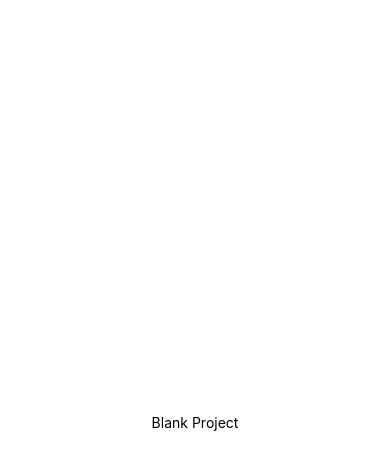
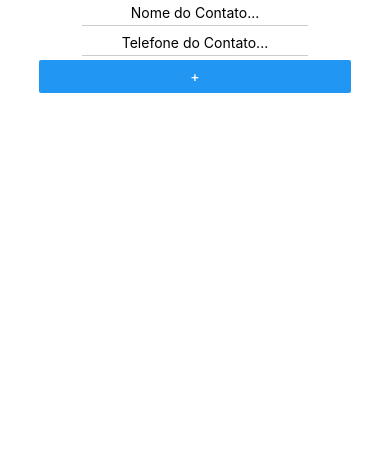
Before and after one commit to Nogueira94/PDM_FATEC, a React Native app: screen / in a window 390 px wide. Shown: the top 468 px of the page. Built offline with nearby package versions, Linux system fonts and the light colour scheme.

Commit message:
App Contatos

```diff
--- a/App.js
+++ b/App.js
@@ -1,21 +1,93 @@
-import { StatusBar } from 'expo-status-bar';
-import React from 'react';
-import { StyleSheet, Text, View } from 'react-native';
+import React, {useState} from 'react';
+import { View,TextInput, Button, StyleSheet, Text, ScrollView, FlatList } from 'react-native';
 
 export default function App() {
+  const [nomeContato, setNomeContato] = useState('');
+  const [telefoneContato, setTelContato] = useState('');
+  const [contatos, setContatos] = useState([]);
+  const [contador, setContador] = useState(0);
+  const capturarNomeContato = (nomeContato) =>{
+    setNomeContato(nomeContato);
+  }
+  const capturarTelContato = (telefoneContato) =>{
+    setTelContato(telefoneContato);
+  }
+  const adicionarContato = () =>{
+    setContatos(contatos => {
+      setContador (contador + 1);
+      return [{key: contador.toString(), name: nomeContato, tel: telefoneContato}, ...contatos]
+    })
+    // contatos = [a, b, c]
+    //..contatos = a, b, c -> operador spread
+    //console.log(contato);
+  }
   return (
-    <View style={styles.container}>
-      <Text>Blank Project</Text>
-      <StatusBar style="auto" />
+    <View style={styles.container} >
+      <View style={styles.contatoView}>
+        {/* Usuario ira inserir contatos, para comentar no JSX, abrir comentarios*/}
+        <TextInput
+          placeholder="Nome do Contato..."
+          style={styles.contatoTextInput}
+          onChangeText={capturarNomeContato}
+        />
+        <TextInput
+          placeholder="Telefone do Contato..."
+          style={styles.contatoTextInput}
+          onChangeText={capturarTelContato}
+        />
+
+        <View
+        style={styles.contatoInputButton}
+        >
+          <Button
+            title="+"
+            onPress={adicionarContato}
+          />
+        </View>
+      </View>
+      <View>
+      <View style={{widht: '80%',alignSelf:'center'}}>
+        <FlatList
+          data={contatos}
+          renderItem={contato => (
+            <View style={styles.itemNaLista}>
+              <Text>Nome:{contato.item.name}</Text>
+              <Text>Telefone:{contato.item.tel}</Text>
+            </View>
+            )}/>
+      </View>
     </View>
+  </View>
   );
 }
 
 const styles = StyleSheet.create({
-  container: {
-    flex: 1,
-    backgroundColor: '#fff',
+  container:{
+    padding:'40'
+  },
+  contatoView:{
+    alignItems:'center',
+    marginBottom:12
+  },
+  contatoTextInput:{
+    width:'200',
+    borderBottomColor: '#CCC',
+    borderBottomWidth: 1,
+    marginBottom: 4,
+    padding: 4,
+    textAlign: 'center'
+  },
+  contatoInputButton:{
+    width:'80%'
+  },
+  itemNaLista:{
+    padding: 12,
+    backgroundColor: '#DDD',
+    borderColor: 'black',
+    borderWidth: 1,
+    marginBottom:8,
+    borderRadius: 16,
     alignItems: 'center',
-    justifyContent: 'center',
-  },
-});
+    width:'80%'
+  }
+})
```
